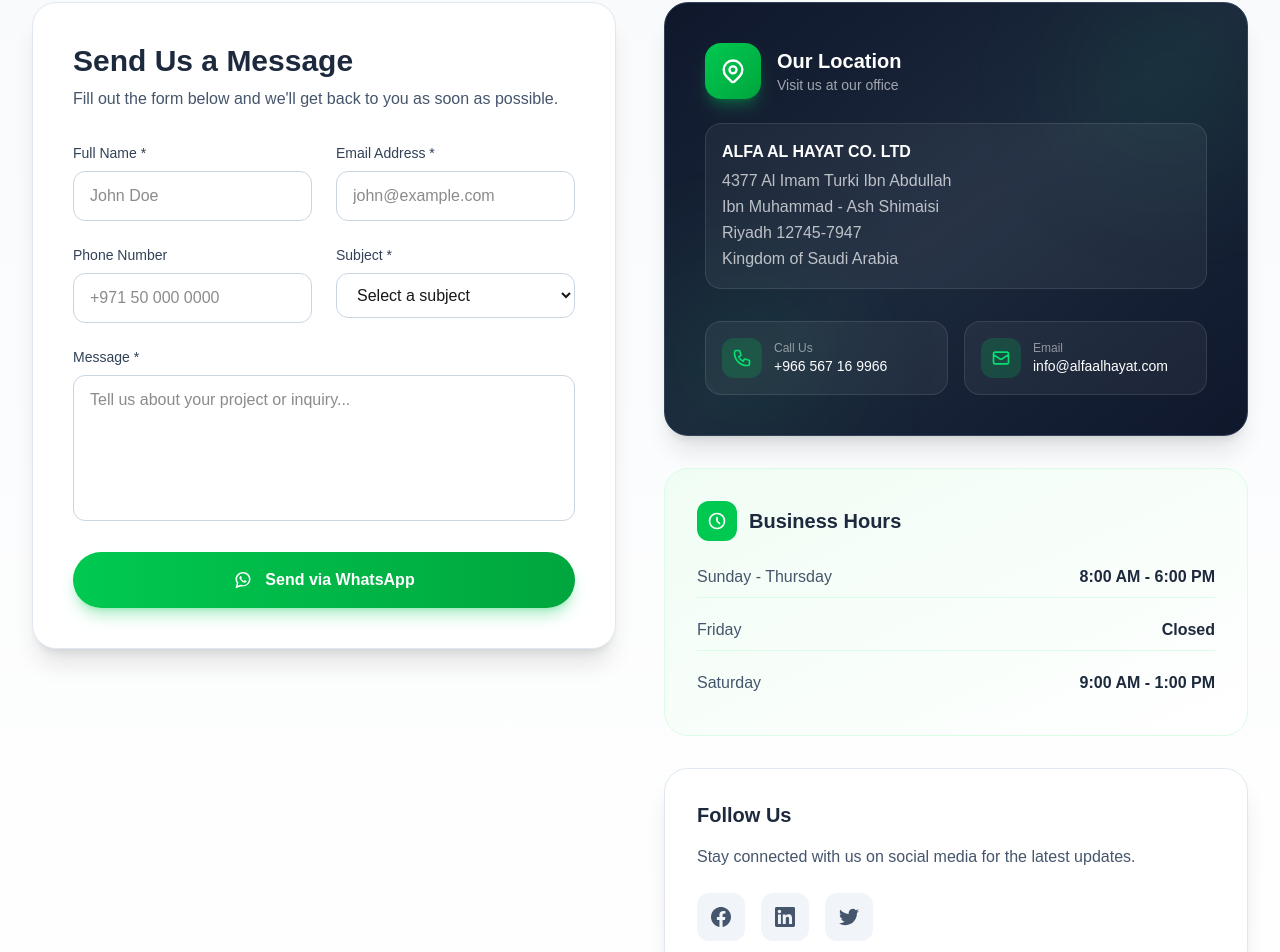
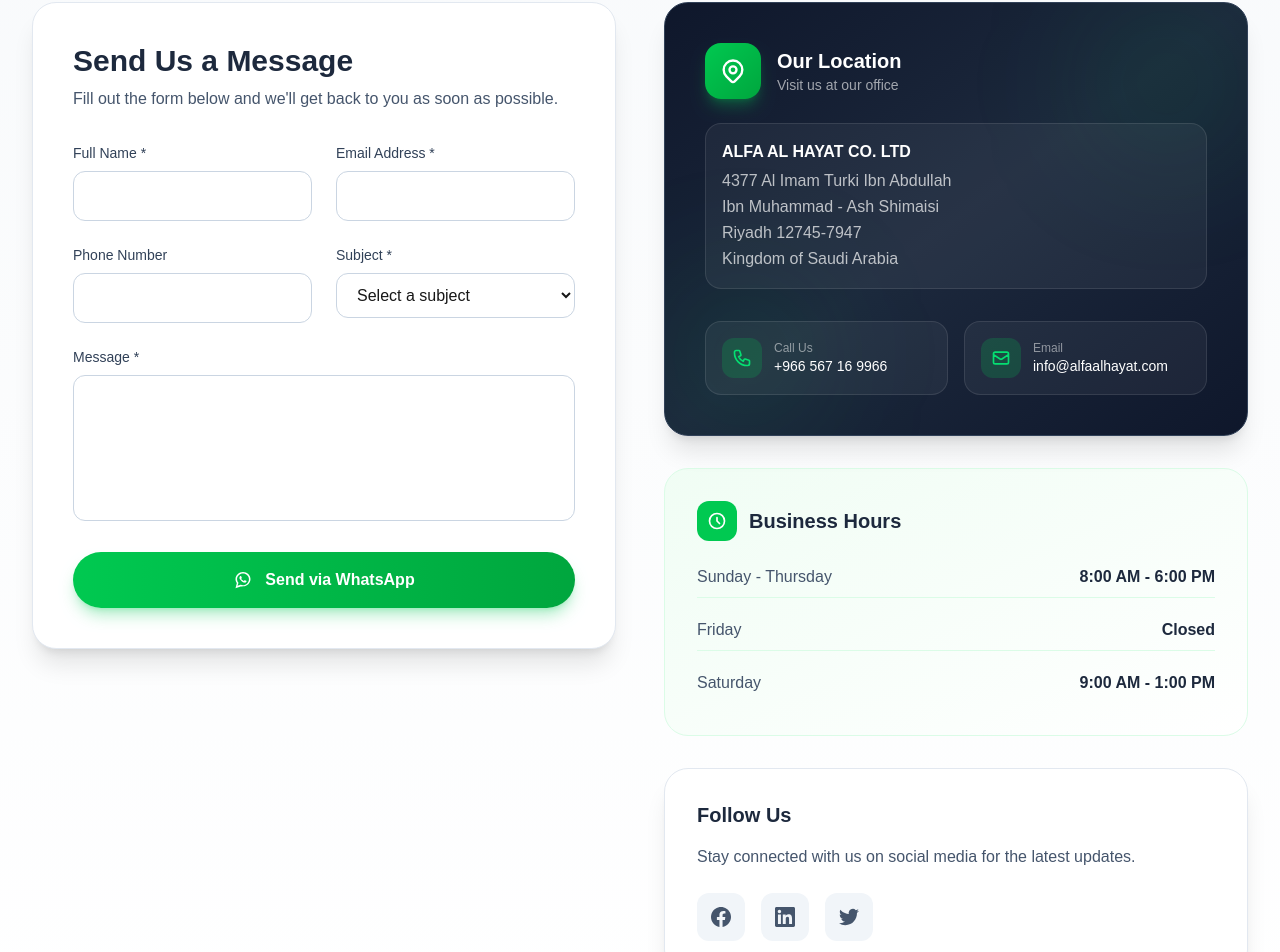
Before and after one commit to ilyas-thinkin/Alfa-Xray, a Next.js app: page /contact in a window 1280 px wide. Shown: the part 867-1819 px from the top of the page. Built offline with nearby package versions, Linux system fonts and the light colour scheme.

Commit message:
send message place holder removed from contact us page

```diff
--- a/src/app/contact/page.tsx
+++ b/src/app/contact/page.tsx
@@ -266,7 +266,6 @@
                           value={formData.name}
                           onChange={handleChange}
                           className="w-full px-4 py-3 rounded-xl border border-slate-300 focus:border-green-500 focus:ring-2 focus:ring-green-500/20 outline-none transition-all duration-300"
-                          placeholder="John Doe"
                         />
                       </div>
 
@@ -283,7 +282,6 @@
                           value={formData.email}
                           onChange={handleChange}
                           className="w-full px-4 py-3 rounded-xl border border-slate-300 focus:border-green-500 focus:ring-2 focus:ring-green-500/20 outline-none transition-all duration-300"
-                          placeholder="john@example.com"
                         />
                       </div>
                     </div>
@@ -301,7 +299,6 @@
                           value={formData.phone}
                           onChange={handleChange}
                           className="w-full px-4 py-3 rounded-xl border border-slate-300 focus:border-green-500 focus:ring-2 focus:ring-green-500/20 outline-none transition-all duration-300"
-                          placeholder="+971 50 000 0000"
                         />
                       </div>
 
@@ -344,7 +341,6 @@
                         value={formData.message}
                         onChange={handleChange}
                         className="w-full px-4 py-3 rounded-xl border border-slate-300 focus:border-green-500 focus:ring-2 focus:ring-green-500/20 outline-none transition-all duration-300 resize-none"
-                        placeholder="Tell us about your project or inquiry..."
                       />
                     </div>
 
```
